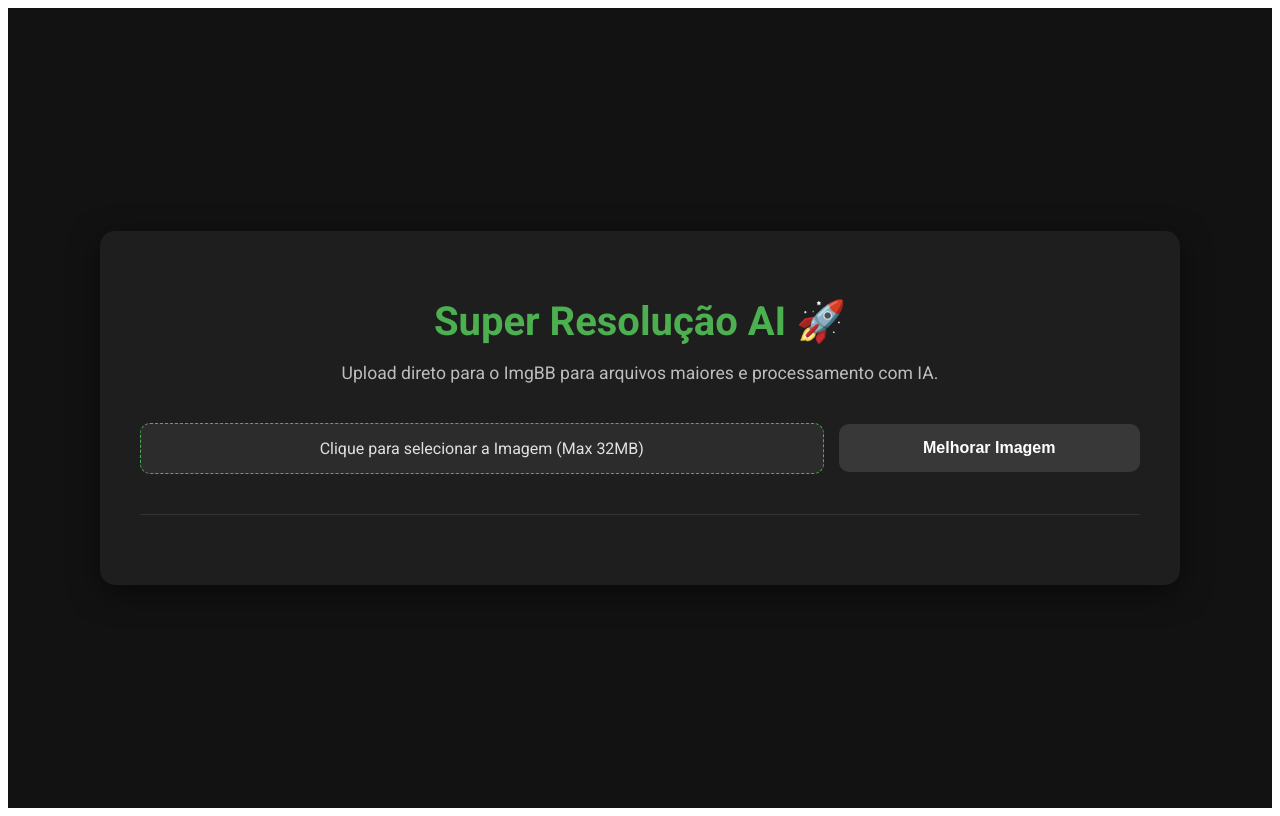
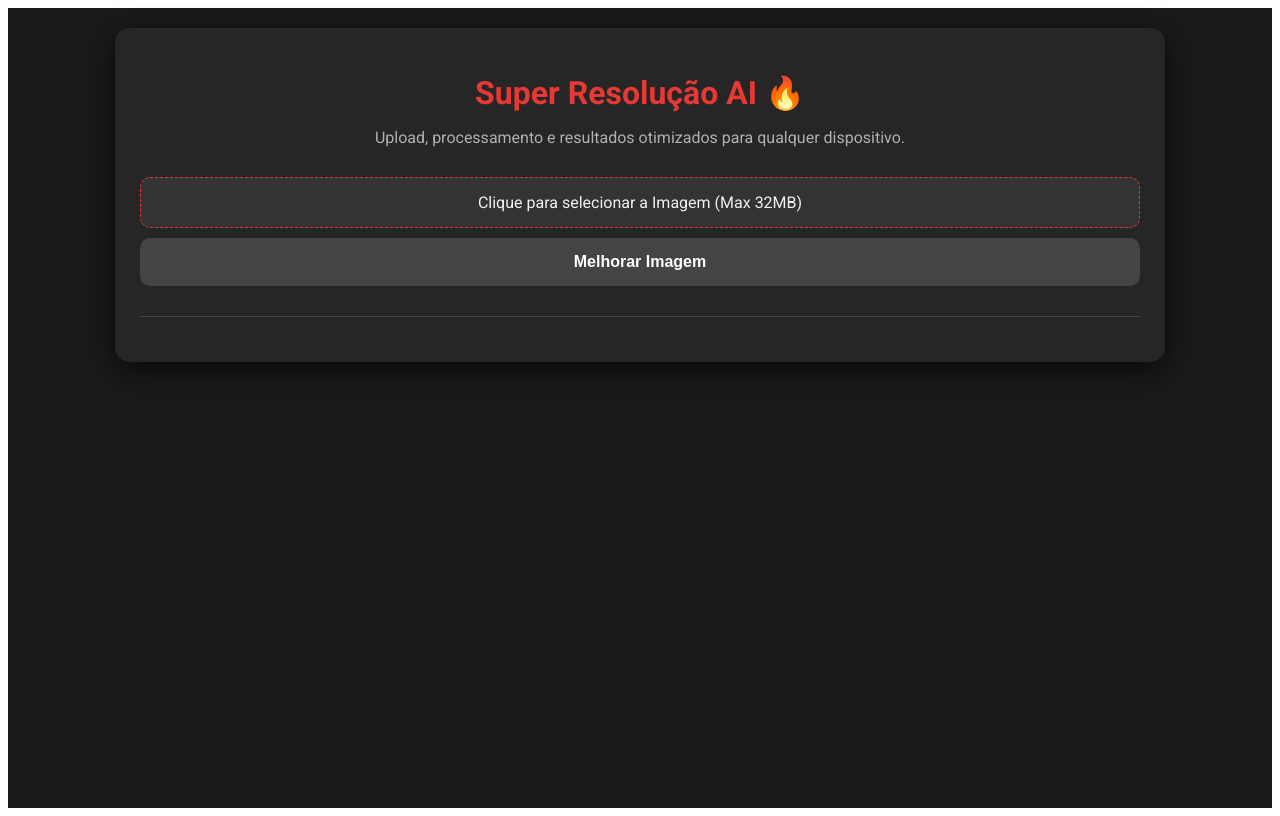
Before and after one commit to Testando0/Quality, a Next.js app: page / in a window 1280 px wide. Built offline with nearby package versions, Linux system fonts and the light colour scheme.

Commit message:
Update index.js

```diff
--- a/pages/index.js
+++ b/pages/index.js
@@ -1,28 +1,55 @@
 import Head from 'next/head';
 import { useState, useMemo } from 'react';
 
-// Estilos Dark Mode Profissional
+// Paleta de Cores:
+const ACCENT_COLOR = '#E53935'; // Vermelho Profissional (Red 600)
+const DARK_BG = '#1A1A1A';      // Fundo Escuro
+const CARD_BG = '#262626';      // Cor dos Cards/Containers
+
+// Estilos Responsivos (CSS-in-JS)
 const styles = {
-    container: { fontFamily: 'Roboto, sans-serif', padding: '0', margin: '0', backgroundColor: '#121212', minHeight: '100vh', display: 'flex', justifyContent: 'center', alignItems: 'center', color: '#e0e0e0' },
-    main: { maxWidth: '1000px', width: '90%', margin: '40px auto', backgroundColor: '#1e1e1e', padding: '40px', borderRadius: '15px', boxShadow: '0 8px 30px rgba(0, 0, 0, 0.5)' },
-    title: { color: '#4CAF50', textAlign: 'center', marginBottom: '15px', fontSize: '2.5rem' },
-    subtitle: { color: '#bdbdbd', textAlign: 'center', marginBottom: '40px', fontSize: '1.1rem' },
-    form: { display: 'flex', gap: '15px', marginBottom: '40px', flexWrap: 'wrap', alignItems: 'center', justifyContent: 'center' },
+    // Estilos Básicos e Mobile-First (Aplicados em todas as telas)
+    container: { fontFamily: 'Roboto, sans-serif', padding: '0', margin: '0', backgroundColor: DARK_BG, minHeight: '100vh', display: 'flex', justifyContent: 'center', alignItems: 'flex-start', color: '#f0f0f0' },
+    main: { maxWidth: '1000px', width: '95%', margin: '20px auto', backgroundColor: CARD_BG, padding: '25px', borderRadius: '15px', boxShadow: '0 8px 30px rgba(0, 0, 0, 0.7)' },
+    title: { color: ACCENT_COLOR, textAlign: 'center', marginBottom: '10px', fontSize: '2rem' },
+    subtitle: { color: '#b0b0b0', textAlign: 'center', marginBottom: '30px', fontSize: '1rem' },
+    form: { display: 'flex', gap: '10px', marginBottom: '30px', flexWrap: 'wrap', alignItems: 'center', justifyContent: 'center' },
+
+    // Estilo da Label de Upload (Input de arquivo)
     fileInputLabel: {
-        flex: '1 1 65%', padding: '15px', borderRadius: '10px', border: '1px dashed #4CAF50', backgroundColor: '#2c2c2c', color: '#e0e0e0', fontSize: '16px', cursor: 'pointer', textAlign: 'center', transition: 'background-color 0.3s'
+        flex: '1 1 100%', padding: '15px', borderRadius: '10px', border: `1px dashed ${ACCENT_COLOR}`, backgroundColor: '#333333', color: '#f0f0f0', fontSize: '1rem', cursor: 'pointer', textAlign: 'center', transition: 'background-color 0.3s'
     },
-    button: { flex: '1 1 30%', padding: '15px 25px', backgroundColor: '#4CAF50', color: 'white', border: 'none', borderRadius: '10px', cursor: 'pointer', fontSize: '16px', fontWeight: 'bold', transition: 'background-color 0.3s' },
-    buttonDisabled: { backgroundColor: '#383838', cursor: 'not-allowed' },
-    error: { color: '#FF5252', padding: '15px', backgroundColor: '#331a1a', border: '1px solid #FF5252', borderRadius: '10px', textAlign: 'center', marginBottom: '20px' },
-    imageContainer: { marginTop: '30px', borderTop: '1px solid #333', paddingTop: '30px', textAlign: 'center' },
-    loadingText: { color: '#4CAF50', fontSize: '1.2em', display: 'flex', alignItems: 'center', justifyContent: 'center' },
-    result: { marginTop: '20px' },
-    resultTitle: { color: '#e0e0e0', fontSize: '1.8rem', marginBottom: '25px', borderBottom: '2px solid #4CAF50', paddingBottom: '10px' },
-    imageWrapper: { display: 'flex', gap: '25px', justifyContent: 'center', flexWrap: 'wrap', marginBottom: '30px' },
-    image: { maxWidth: '45%', height: 'auto', borderRadius: '10px', boxShadow: '0 4px 15px rgba(0, 0, 0, 0.4)', border: '1px solid #444' },
-    downloadLink: { display: 'inline-block', padding: '12px 25px', backgroundColor: '#FFC107', color: '#121212', textDecoration: 'none', borderRadius: '10px', fontWeight: 'bold', fontSize: '16px', transition: 'background-color 0.3s' },
+
+    // Estilo do Botão
+    button: { flex: '1 1 100%', padding: '15px 25px', backgroundColor: ACCENT_COLOR, color: 'white', border: 'none', borderRadius: '10px', cursor: 'pointer', fontSize: '1rem', fontWeight: 'bold', transition: 'background-color 0.3s' },
+    buttonDisabled: { backgroundColor: '#444444', cursor: 'not-allowed' },
+
+    // Mensagens
+    error: { color: '#FFEB3B', padding: '12px', backgroundColor: '#3d321f', border: '1px solid #FFEB3B', borderRadius: '10px', textAlign: 'center', marginBottom: '20px' },
+    loadingText: { color: ACCENT_COLOR, fontSize: '1.1em', display: 'flex', alignItems: 'center', justifyContent: 'center' },
+
+    // Área de Resultados
+    imageContainer: { marginTop: '25px', borderTop: '1px solid #444', paddingTop: '20px', textAlign: 'center' },
+    resultTitle: { color: '#f0f0f0', fontSize: '1.5rem', marginBottom: '20px', borderBottom: `2px solid ${ACCENT_COLOR}`, paddingBottom: '8px' },
+
+    // Comparativo (Layout em Coluna no Mobile)
+    imageWrapper: { display: 'flex', gap: '15px', justifyContent: 'center', flexDirection: 'column', alignItems: 'center', marginBottom: '25px' },
+    image: { maxWidth: '100%', height: 'auto', borderRadius: '8px', boxShadow: '0 2px 10px rgba(0, 0, 0, 0.4)', border: '1px solid #444' },
+
+    // Link de Download
+    downloadLink: { display: 'inline-block', padding: '12px 25px', backgroundColor: '#FF7043', color: DARK_BG, textDecoration: 'none', borderRadius: '10px', fontWeight: 'bold', fontSize: '1rem', transition: 'background-color 0.3s' },
+
+    // Media Query para Desktop (> 768px) - Reorganiza Form e Imagens
+    '@media (min-width: 768px)': {
+        main: { padding: '40px' },
+        title: { fontSize: '3rem' },
+        form: { flexWrap: 'nowrap' },
+        fileInputLabel: { flex: '1 1 65%' },
+        button: { flex: '1 1 30%' },
+        imageWrapper: { flexDirection: 'row' }, // Volta para Linha no Desktop
+        image: { maxWidth: '45%' },
+    }
 };
-
 
 export default function Home() {
     const [imageFile, setImageFile] = useState(null);
@@ -31,21 +58,17 @@ export default function Home() {
     const [error, setError] = useState(null);
     const [originalPublicUrl, setOriginalPublicUrl] = useState(null);
 
-    // Cria URL local para pré-visualização no navegador
     const previewUrl = useMemo(() => {
         return imageFile ? URL.createObjectURL(imageFile) : null;
     }, [imageFile]);
 
     const handleFileChange = (e) => {
         const file = e.target.files[0];
-
-        // Limite de tamanho de 32MB para ImgBB
         if (file && file.size > 32 * 1024 * 1024) {
             setError("O arquivo deve ter no máximo 32MB.");
             setImageFile(null);
             return;
         }
-
         if (file) {
             setImageFile(file);
             setError(null);
@@ -66,26 +89,21 @@ export default function Home() {
         setOriginalPublicUrl(null);
 
         try {
-            // 1. UPLOAD SEGURO: Envia o arquivo para o nosso endpoint Vercel /api/upload-image (que usa o ImgBB)
+            // 1. UPLOAD SEGURO (ImgBB via Vercel API)
             const formData = new FormData();
             formData.append('image', imageFile);
 
-            const uploadResponse = await fetch('/api/upload-image', {
-                method: 'POST',
-                body: formData,
-            });
-
+            const uploadResponse = await fetch('/api/upload-image', { method: 'POST', body: formData });
             const uploadData = await uploadResponse.json();
 
             if (!uploadResponse.ok) {
-                // Erro do backend (pode ser chave ImgBB, ou falha no servidor)
                 throw new Error(uploadData.message || 'Falha no upload da imagem.');
             }
 
             const uploadedUrl = uploadData.publicUrl;
-            setOriginalPublicUrl(uploadedUrl); // Salva a URL pública do ImgBB
+            setOriginalPublicUrl(uploadedUrl);
 
-            // 2. UPSCALING: Envia a URL pública para o endpoint de processamento AI (Replicate)
+            // 2. UPSCALING (Replicate via Vercel API)
             const upscaleResponse = await fetch('/api/upscale', {
                 method: 'POST',
                 headers: { 'Content-Type': 'application/json' },
@@ -95,8 +113,7 @@ export default function Home() {
             const upscaleData = await upscaleResponse.json();
 
             if (!upscaleResponse.ok) {
-                // Erro do backend (pode ser chave Replicate, limite, ou falha no modelo)
-                throw new Error(upscaleData.message || 'Erro no processamento AI (Replicate).');
+                throw new Error(upscaleData.message || 'Erro no processamento AI.');
             }
 
             setUpscaledUrl(upscaleData.upscaledUrl);
@@ -115,15 +132,25 @@ export default function Home() {
     return (
         <div style={styles.container}>
             <Head>
-                <title>AI Image Upscaler Pro</title>
+                <title>AI Upscaler Pro</title>
                 <link href="https://fonts.googleapis.com/css2?family=Roboto:wght@400;700&display=swap" rel="stylesheet" />
+                {/* Adicionando estilos responsivos diretamente no Head */}
+                <style dangerouslySetInnerHTML={{__html: `
+                    @media (min-width: 768px) {
+                        .form-container { flex-wrap: nowrap; }
+                        .file-label { flex: 1 1 65%; }
+                        .submit-button { flex: 1 1 30%; }
+                        .image-wrapper { flex-direction: row !important; }
+                        .comp-image { max-width: 45% !important; }
+                    }
+                `}} />
             </Head>
 
             <main style={styles.main}>
-                <h1 style={styles.title}>Super Resolução AI 🚀</h1>
-                <p style={styles.subtitle}>Upload direto para o ImgBB para arquivos maiores e processamento com IA.</p>
+                <h1 style={styles.title}>Super Resolução AI 🔥</h1>
+                <p style={styles.subtitle}>Upload, processamento e resultados otimizados para qualquer dispositivo.</p>
 
-                <form onSubmit={handleSubmit} style={styles.form}>
+                <form onSubmit={handleSubmit} style={styles.form} className="form-container">
                     <input
                         type="file"
                         accept="image/*"
@@ -132,10 +159,10 @@ export default function Home() {
                         style={{ display: 'none' }}
                         disabled={isLoading}
                     />
-                    <label htmlFor="file-upload" style={styles.fileInputLabel}>
+                    <label htmlFor="file-upload" style={styles.fileInputLabel} className="file-label">
                         {imageFile ? `✅ Arquivo Selecionado: ${imageFile.name}` : 'Clique para selecionar a Imagem (Max 32MB)'}
                     </label>
-                    <button type="submit" style={buttonStyle} disabled={isLoading || !imageFile}>
+                    <button type="submit" style={buttonStyle} className="submit-button" disabled={isLoading || !imageFile}>
                         {isLoading ? (
                             <>
                                 <span role="img" aria-label="loading">⏳</span> Processando...
@@ -149,10 +176,10 @@ export default function Home() {
                 <div style={styles.imageContainer}>
                     {isLoading && <p style={styles.loadingText}><span role="img" aria-label="ai-processing">🧠</span> Upload e Processamento AI em andamento, por favor, aguarde...</p>}
 
-                    {/* Exibe a pré-visualização local enquanto carrega ou se apenas o upload foi feito */}
+                    {/* Pré-visualização local */}
                     {(previewUrl && !upscaledUrl && !isLoading) && (
                         <div style={styles.result}>
-                            <h2 style={styles.resultTitle}>Imagem Carregada</h2>
+                            <h2 style={styles.resultTitle}>Pré-visualização</h2>
                             <img src={previewUrl} alt="Pré-visualização Original" style={{ ...styles.image, maxWidth: '500px' }} />
                         </div>
                     )}
@@ -161,9 +188,9 @@ export default function Home() {
                     {upscaledUrl && previewUrl && (
                         <div style={styles.result}>
                             <h2 style={styles.resultTitle}>Comparativo de Qualidade (4x)</h2>
-                            <div style={styles.imageWrapper}>
-                                <img src={previewUrl} alt="Original (Baixa Resolução)" style={styles.image} />
-                                <img src={upscaledUrl} alt="Melhorada (Alta Resolução)" style={styles.image} />
+                            <div style={styles.imageWrapper} className="image-wrapper">
+                                <img src={previewUrl} alt="Original (Baixa Resolução)" style={styles.image} className="comp-image" />
+                                <img src={upscaledUrl} alt="Melhorada (Alta Resolução)" style={styles.image} className="comp-image" />
                             </div>
                             <a href={upscaledUrl} download target="_blank" rel="noreferrer" style={styles.downloadLink}>
                                 Baixar Imagem Final
```
